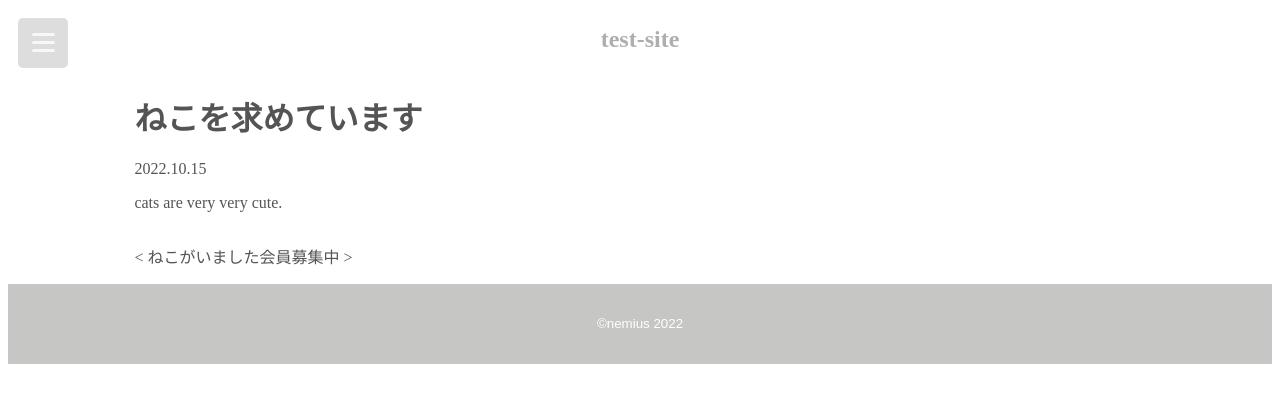
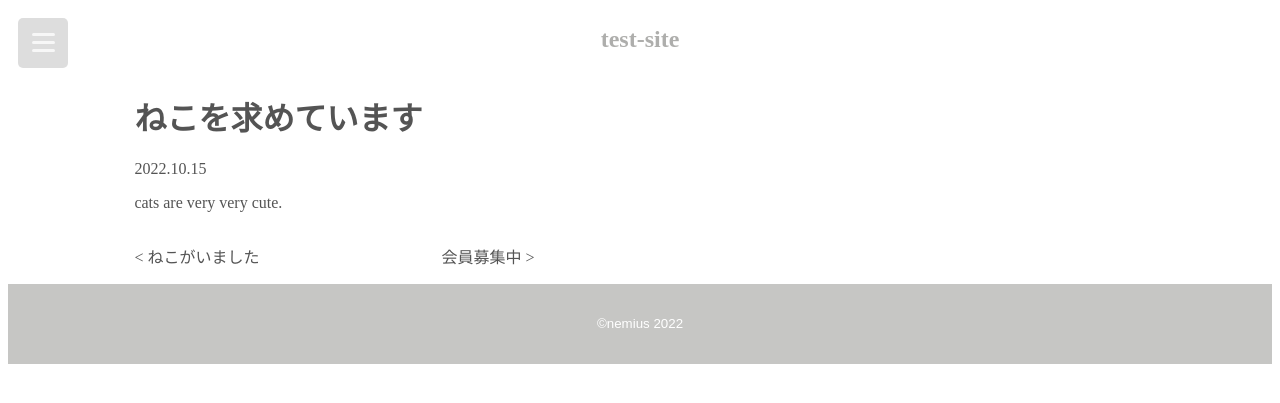
Before and after one commit to n0cti1ucent/test-site, a Jekyll site: the page built from _posts/2022-10-15-cat.md, in a window 1280 px wide. Shown: the top 403 px of the page. Built offline with Jekyll 4.4.1, drawn with Linux system fonts in a browser that asks for light colours.

Commit message:
adjust post view

```diff
--- a/assets/css/post.css
+++ b/assets/css/post.css
@@ -7,6 +7,7 @@
 .pager {
     width: 90%;
     display: flex;
+    text-align: center;
 }
 
 .pager a {
@@ -18,8 +19,10 @@
 }
 
 .pager__item--next {
+    margin-right: 10%;
     text-align: left;
 }
 .pager__item--prev {
+    margin-left: 10%;
     text-align: right;
 }
```
